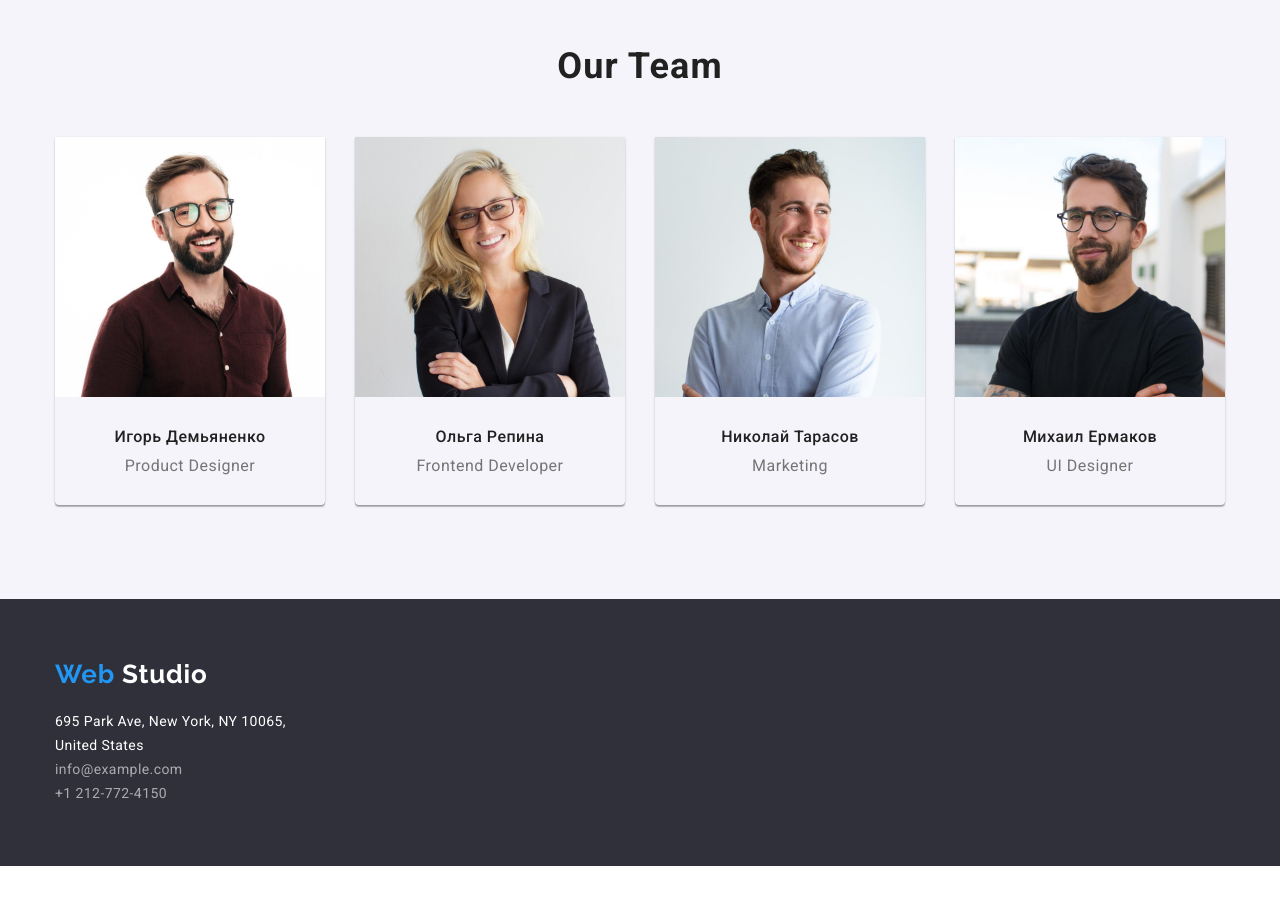
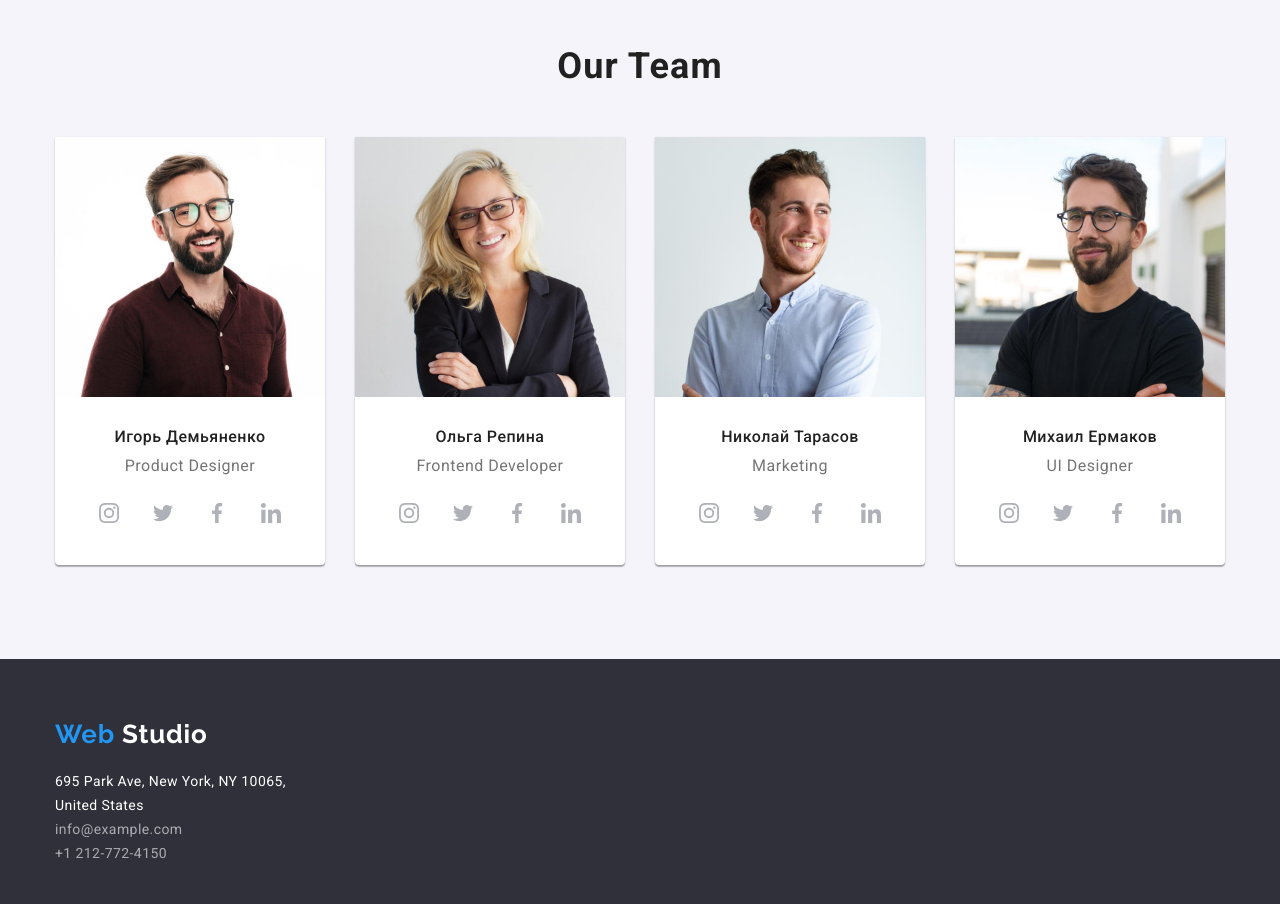
Before and after one commit to DimaMarkow/goit-markup-hw-04, a plain HTML site: page index.html in a window 1280 px wide. Shown: the part 1520-2424 px from the top of the page. Before the commit the page ends 2386 px from the top, so only its background shows below. Drawn offline with nearby package versions, Linux system fonts and the light colour scheme.

Commit message:
добавил соц-линки

```diff
--- a/css/style.css
+++ b/css/style.css
@@ -4,6 +4,7 @@
 	--accent: #2196f3;
 	--secondary-background-color: #2f303a;
 	--primary-bg-color: #ffffff;
+	--icon-gray: #afb1b8;
 }
 
 /* основной цвет текста #212121 */
@@ -169,8 +170,19 @@ body {
 /* Hero */
 
 .hero-section {
+	max-width: 1600px;
+	height: 600px;
+	margin-left: auto;
+	margin-right: auto;
 	padding: 200px 0px;
 	text-align: center;
+
+	background-image: linear-gradient(to right, rgba(47, 48, 58, 0.4), rgba(47, 48, 58, 0.4)),
+		url("../image/hero-image.jpg");
+	background-size: cover;
+	background-repeat: no-repeat;
+	background-position: center;
+	background-color: var(--secondary-background-color);
 }
 
 .hero-title {
@@ -183,10 +195,6 @@ body {
 	letter-spacing: 0.06em;
 	text-transform: uppercase;
 	margin-bottom: 30px;
-}
-
-.darkbgr {
-	background-color: var(--secondary-background-color);
 }
 
 .hero-button {
@@ -209,8 +217,9 @@ body {
 
 .hero-button:hover,
 .hero-button:focus {
-	background-color: #188ce8;
 	cursor: pointer;
+	border: 1px solid var(--accent);
+	border-radius: 0px;
 }
 
 /* .hero-button.primary {
@@ -306,18 +315,14 @@ body {
 .team-list .items {
 	width: 270px;
 	margin: 15px;
+	background-color: var(--primary-bg-color);
 
 	box-shadow: 0px 1px 3px rgba(0, 0, 0, 0.12), 0px 1px 1px rgba(0, 0, 0, 0.14), 0px 2px 1px rgba(0, 0, 0, 0.2);
 	border-radius: 0px 0px 4px 4px;
 }
 
-/*.team-image {
-	margin-bottom: 20px;
-}*/
-
 .team-content {
-	padding: 30px 0px;
-	/*outline: 2px solid orangered;*/
+	padding: 30px 32px;
 }
 
 .team-section .sub-title {
@@ -336,12 +341,46 @@ body {
 	line-height: 1.19;
 	text-align: center;
 	letter-spacing: 0.03em;
-	/*margin-bottom: 30px;*/
+	margin-bottom: 16px;
+}
+
+.team-soc {
+	display: flex;
+	justify-content: center;
+	gap: 10px;
+	/*margin-left: auto;
+	margin-right: auto;*/
+}
+
+.team-soc-link {
+	width: 44px;
+	height: 44px;
+	border-radius: 50%;
+	display: block;
+	background-color: var(--primary-bg-color);
+	display: flex;
+	justify-content: center;
+	align-items: center;
+}
+
+.team-soc-icon {
+	fill: var(--icon-gray);
+}
+
+.team-soc-link:hover,
+.team-soc-link:focus {
+	background-color: var(--accent);
+}
+
+.team-soc-link:hover .team-soc-icon,
+.team-soc-link:focus .team-soc-icon {
+	fill: var(--primary-bg-color);
 }
 
 /* address */
 .footer {
 	padding: 60px 0px;
+	background-color: #2f303a;
 }
 
 /* Site-logo */
--- a/index.html
+++ b/index.html
@@ -106,6 +106,36 @@
 							<div class="team-content">
 								<h3 class="sub-title">Игорь Демьяненко</h3>
 								<p class="team-section-text">Product Designer</p>
+								<ul class="team-soc">
+									<li class="team-soc-items">
+										<a href="" class="team-soc-link">
+											<svg class="team-soc-icon" width="20" height="20">
+												<use href="./image/icons.svg#icon-instagram"></use>
+											</svg>
+										</a>
+									</li>
+									<li class="team-soc-items">
+										<a href="" class="team-soc-link">
+											<svg class="team-soc-icon" width="20" height="20">
+												<use href="./image/icons.svg#icon-twitter"></use>
+											</svg>
+										</a>
+									</li>
+									<li class="team-soc-items">
+										<a href="" class="team-soc-link">
+											<svg class="team-soc-icon" width="20" height="20">
+												<use href="./image/icons.svg#icon-facebook"></use>
+											</svg>
+										</a>
+									</li>
+									<li class="team-soc-items">
+										<a href="" class="team-soc-link">
+											<svg class="team-soc-icon" width="20" height="20">
+												<use href="./image/icons.svg#icon-linkedin"></use>
+											</svg>
+										</a>
+									</li>
+								</ul>
 							</div>
 						</li>
 						<li class="items">
@@ -113,6 +143,36 @@
 							<div class="team-content">
 								<h3 class="sub-title">Ольга Репина</h3>
 								<p class="team-section-text">Frontend Developer</p>
+								<ul class="team-soc">
+									<li class="team-soc-items">
+										<a href="" class="team-soc-link">
+											<svg class="team-soc-icon" width="20" height="20">
+												<use href="./image/icons.svg#icon-instagram"></use>
+											</svg>
+										</a>
+									</li>
+									<li class="team-soc-items">
+										<a href="" class="team-soc-link">
+											<svg class="team-soc-icon" width="20" height="20">
+												<use href="./image/icons.svg#icon-twitter"></use>
+											</svg>
+										</a>
+									</li>
+									<li class="team-soc-items">
+										<a href="" class="team-soc-link">
+											<svg class="team-soc-icon" width="20" height="20">
+												<use href="./image/icons.svg#icon-facebook"></use>
+											</svg>
+										</a>
+									</li>
+									<li class="team-soc-items">
+										<a href="" class="team-soc-link">
+											<svg class="team-soc-icon" width="20" height="20">
+												<use href="./image/icons.svg#icon-linkedin"></use>
+											</svg>
+										</a>
+									</li>
+								</ul>
 							</div>
 						</li>
 						<li class="items">
@@ -120,6 +180,36 @@
 							<div class="team-content">
 								<h3 class="sub-title">Николай Тарасов</h3>
 								<p class="team-section-text">Marketing</p>
+								<ul class="team-soc">
+									<li class="team-soc-items">
+										<a href="" class="team-soc-link">
+											<svg class="team-soc-icon" width="20" height="20">
+												<use href="./image/icons.svg#icon-instagram"></use>
+											</svg>
+										</a>
+									</li>
+									<li class="team-soc-items">
+										<a href="" class="team-soc-link">
+											<svg class="team-soc-icon" width="20" height="20">
+												<use href="./image/icons.svg#icon-twitter"></use>
+											</svg>
+										</a>
+									</li>
+									<li class="team-soc-items">
+										<a href="" class="team-soc-link">
+											<svg class="team-soc-icon" width="20" height="20">
+												<use href="./image/icons.svg#icon-facebook"></use>
+											</svg>
+										</a>
+									</li>
+									<li class="team-soc-items">
+										<a href="" class="team-soc-link">
+											<svg class="team-soc-icon" width="20" height="20">
+												<use href="./image/icons.svg#icon-linkedin"></use>
+											</svg>
+										</a>
+									</li>
+								</ul>
 							</div>
 						</li>
 						<li class="items">
@@ -127,6 +217,36 @@
 							<div class="team-content">
 								<h3 class="sub-title">Михаил Ермаков</h3>
 								<p class="team-section-text">UI Designer</p>
+								<ul class="team-soc">
+									<li class="team-soc-items">
+										<a href="" class="team-soc-link">
+											<svg class="team-soc-icon" width="20" height="20">
+												<use href="./image/icons.svg#icon-instagram"></use>
+											</svg>
+										</a>
+									</li>
+									<li class="team-soc-items">
+										<a href="" class="team-soc-link">
+											<svg class="team-soc-icon" width="20" height="20">
+												<use href="./image/icons.svg#icon-twitter"></use>
+											</svg>
+										</a>
+									</li>
+									<li class="team-soc-items">
+										<a href="" class="team-soc-link">
+											<svg class="team-soc-icon" width="20" height="20">
+												<use href="./image/icons.svg#icon-facebook"></use>
+											</svg>
+										</a>
+									</li>
+									<li class="team-soc-items">
+										<a href="" class="team-soc-link">
+											<svg class="team-soc-icon" width="20" height="20">
+												<use href="./image/icons.svg#icon-linkedin"></use>
+											</svg>
+										</a>
+									</li>
+								</ul>
 							</div>
 						</li>
 					</ul>
```
Also changed, not shown: image/icons.svg (added), image/symbol-defs-ne-opt.svg (added).
